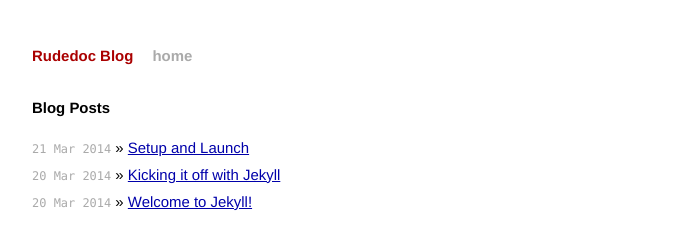
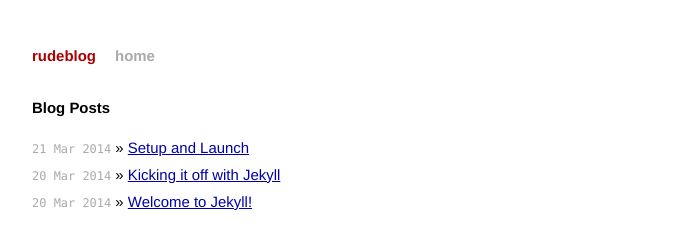
Before and after one commit to rudedoc/rudedoc.github.io, a Jekyll site: the page built from index.html, in a window 1280 px wide. Shown: the top 240 px of the page, without its empty margins (294-985 px from the left). Built offline with Jekyll 4.4.1, drawn with Linux system fonts in a browser that asks for light colours; Markdown is read by kramdown in place of the engine named in the settings.

```diff
--- a/_config.yml
+++ b/_config.yml
@@ -1,3 +1,5 @@
-name: Rudedoc Blog
+name: rudeblog
 markdown: redcarpet
 pygments: true
+safe: true
+lsi: false
```
Also changed, not shown: 2 other files.
